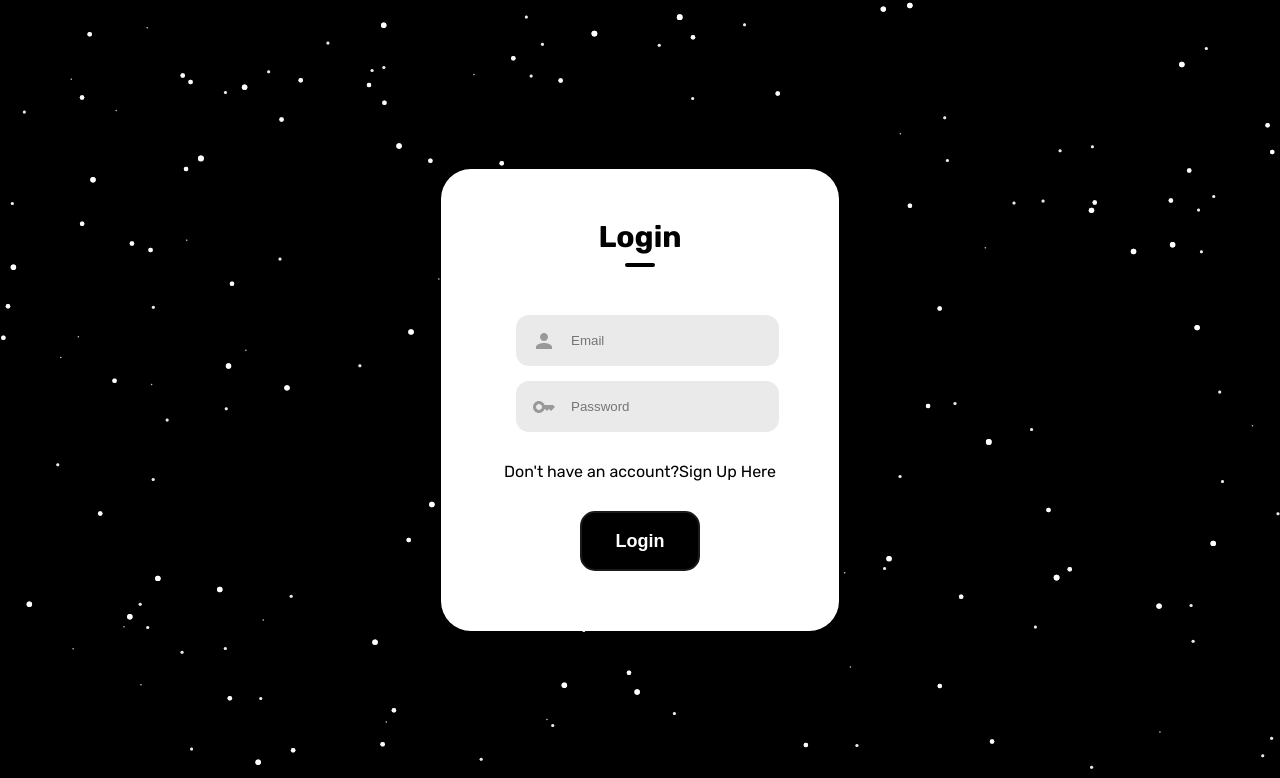
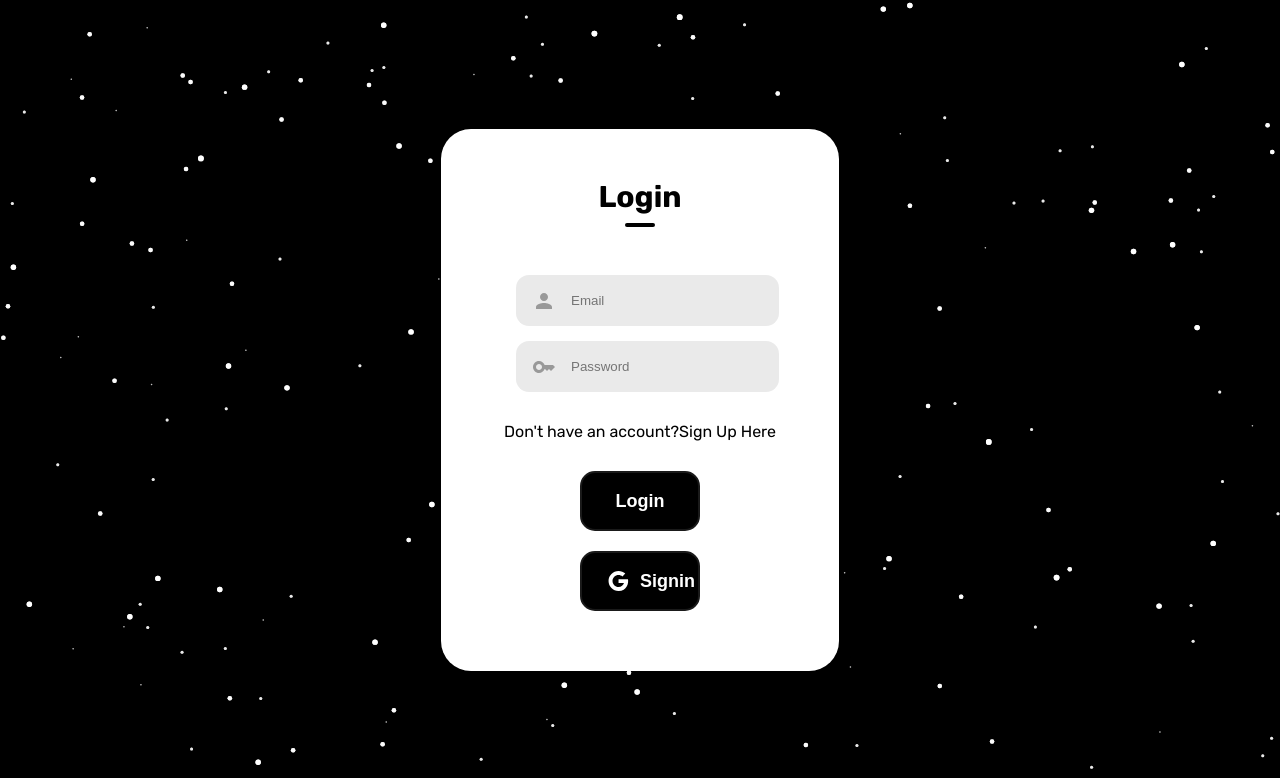
Before and after one commit to guptakshitij2308/facto-mania, a React (Vite) app: page /login in a window 1280 px wide. Shown: the top 778 px of the page. Built offline with nearby package versions, Linux system fonts and the light colour scheme; no server answers.

Commit message:
Added google authentication

```diff
--- a/src/components/Pages/Login.css
+++ b/src/components/Pages/Login.css
@@ -121,3 +121,10 @@
   color: #999;
   text-decoration: underline;
 }
+
+.google-signin {
+  display: flex;
+  align-items: center;
+  justify-content: space-around;
+  gap: 10px;
+}
--- a/src/components/Pages/Login.jsx
+++ b/src/components/Pages/Login.jsx
@@ -5,12 +5,29 @@ import PersonIcon from "@mui/icons-material/Person";
 import KeyIcon from "@mui/icons-material/Key";
 import ParticlesBackground from "./../ParticlesBackground";
 import supabase from "./../../supabase.js";
+import GoogleIcon from "@mui/icons-material/Google";
 
 const Login = ({ setToken }) => {
   let navigate = useNavigate();
 
   const [emailData, setEmailData] = useState("");
   const [passwordData, setPasswordData] = useState("");
+
+  async function loginWithGoogle() {
+    // e.preventDefault();
+    try {
+      let { data, error } = await supabase.auth.signInWithOAuth({
+        provider: "google",
+      });
+      if (error) throw error;
+
+      console.log(data);
+      setToken(data);
+      // navigate("/");
+    } catch (error) {
+      alert(error);
+    }
+  }
 
   async function handleSubmit(e) {
     e.preventDefault();
@@ -67,6 +84,15 @@ const Login = ({ setToken }) => {
               </button>
             </div>
           </form>
+          <div className="btn-field ">
+            <button
+              className="button google-signin"
+              type="submit"
+              onClick={loginWithGoogle}
+            >
+              <GoogleIcon className="g-icon" /> <div>Signin</div>
+            </button>
+          </div>
         </div>
       </div>
     </>
--- a/src/components/Pages/Signup.jsx
+++ b/src/components/Pages/Signup.jsx
@@ -5,6 +5,7 @@ import PersonIcon from "@mui/icons-material/Person";
 import KeyIcon from "@mui/icons-material/Key";
 import ParticlesBackground from "./../ParticlesBackground";
 import supabase from "./../../supabase.js";
+import GoogleIcon from "@mui/icons-material/Google";
 
 const Signup = () => {
   const [emailData, setEmailData] = useState("");
@@ -25,7 +26,23 @@ const Signup = () => {
     }
   }
 
-  console.log(emailData, passwordData);
+  async function loginWithGoogle() {
+    // e.preventDefault();
+    try {
+      let { data, error } = await supabase.auth.signInWithOAuth({
+        provider: "google",
+      });
+      if (error) throw error;
+
+      console.log(data);
+      setToken(data);
+      // navigate("/");
+    } catch (error) {
+      alert(error);
+    }
+  }
+
+  // console.log(emailData, passwordData);
 
   return (
     <>
@@ -61,6 +78,15 @@ const Signup = () => {
               <button className="button">Sign Up</button>
             </div>
           </form>
+          <div className="btn-field ">
+            <button
+              className="button google-signin"
+              type="submit"
+              onClick={loginWithGoogle}
+            >
+              <GoogleIcon className="g-icon" /> <div>Signin</div>
+            </button>
+          </div>
         </div>
       </div>
     </>
```
